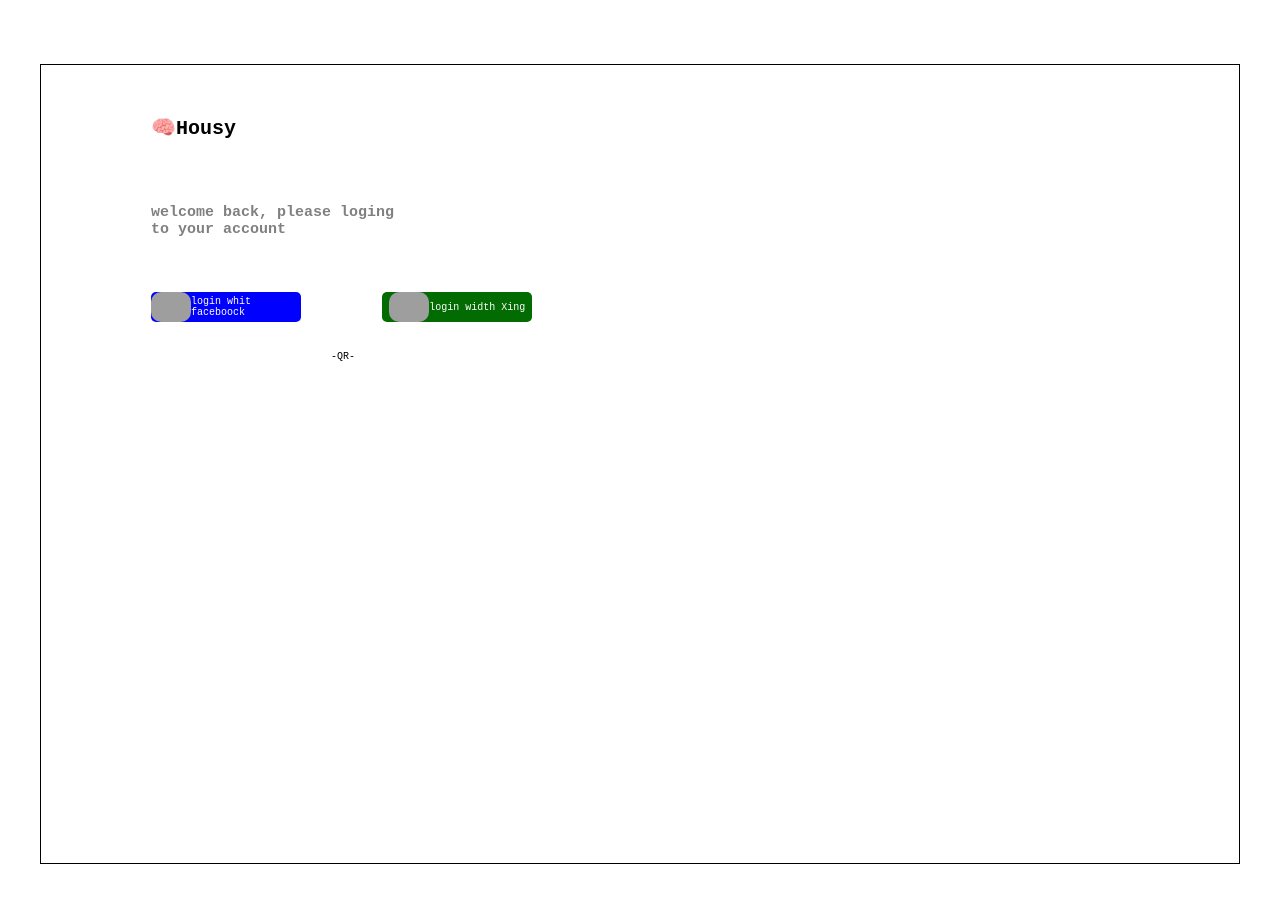
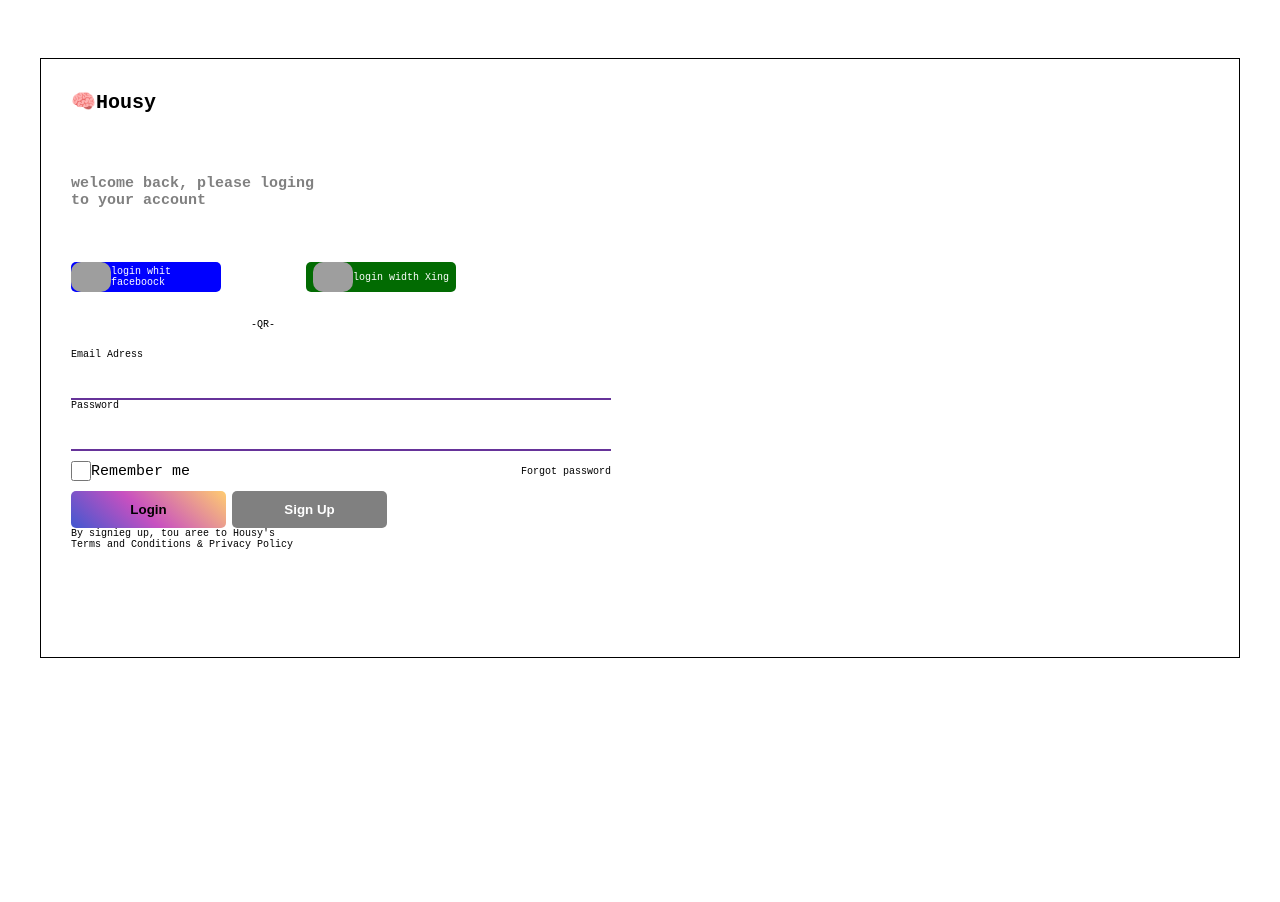
Before and after one commit to xalyrodas/formulario, a plain HTML site: page componentes/loging/loging.html in a window 1280 px wide. Shown: the top 902 px of the page. Before the commit the page ends 864 px from the top, so only its background shows below. Drawn offline with Linux system fonts and the light colour scheme; grey boxes are pictures that could not be loaded.

Commit message:
terminacion de loging

```diff
--- a/componentes/loging/loging.css
+++ b/componentes/loging/loging.css
@@ -1,18 +1,18 @@
 .box-loging{
     width: 100%;
     max-width: 120rem;
-    height: 80rem;
+    height: 60rem;
     margin: auto;
-    margin-top: 5%;
+    margin-top: 4.5%;
     border: 1px solid black;
 
 
     display: grid;
-    grid-template-columns: 75rem auto;
+    grid-template-columns: 60rem auto;
 }
 .box-loging .formulario{
-    height: 100%;
-    padding: 5rem 11rem;
+   height:50%;
+    padding: 3rem;
 
     display: grid;
     grid-template-columns: repeat(8 1fr);
@@ -43,7 +43,7 @@
 
 }
 .box-loging .btn-face img{
-    width: 50;
+    width: px;
     height: 30px;
     border-radius: 10px;
 }
@@ -65,7 +65,66 @@
 }
 .box-loging samp{
     grid-column: 1/9;
+    grid-row:4/5;
     margin-left: 180px;
     margin-top: -30px;
 
 }
+.box-loging  #login {
+    grid-column: 1/9;
+    grid-row:4/5;
+ }
+
+ .box-loging  #login label {
+     display: flex;
+     flex-direction: column;
+ }
+
+ .box-loging #login input {
+     height: 4rem;
+     border: none;
+     outline: none;
+     font-size: 1.7rem;
+     color: black;
+     font-weight: 600;
+     border-bottom: 2px solid rebeccapurple;
+ }
+
+ .box-loging #login .opciones span {
+     color: black;
+ }
+
+ .box-loging #login .opciones {
+     display: flex;
+     justify-content: space-between;
+     align-items: center;
+ }
+
+ .box-loging #login .opciones label {
+     font-size: 1.5rem;
+
+     display: flex;
+     flex-direction: row;
+     align-items: center;
+ }
+
+ .box-loging #login .opciones label input {
+     width: 2rem;
+ }
+
+ .box-loging  #login .botones button {
+     width: 15.5rem;
+     height: 3.7rem;
+     border-radius: 5px;
+     border: none;
+ }
+
+ .box-loging #login .botones .b1 {
+     color: black;
+     background-image: linear-gradient(43deg, #4158D0 0%, #C850C0 46%, #FFCC70 100%);
+ }
+
+ .box-loging #login .botones .b2 {
+     background-color: gray;
+     color: white;
+ }
--- a/componentes/loging/loging.html
+++ b/componentes/loging/loging.html
@@ -21,6 +21,36 @@
             <div class="btn-xing">
                 <img src="https://img.freepik.com/vector-premium/nuevo-logotipo-twitter-x-2023-descarga-vector-logotipo-twitter-x_691560-10796.jpg?w=360" alt="">login width Xing  </div>
             <samp>-QR-</samp>
+            <form action="" id="login">
+                <label for="">
+                    Email Adress
+                    <input type="email">
+                </label>
+                <label for="">
+                    Password
+                    <input type="password">
+                </label>
+                <div class="opciones">
+                    <label for="">
+                        <input type="checkbox" name="" id="">
+                        Remember me
+                    </label>
+                    <span>Forgot password</span>
+                </div>
+                <div class="botones">
+                    <button class="b1"> <h4>Login</h4> </button>
+                    <button class="b2"> <h4>Sign Up</h4> </button>
+                </div>
+                <div>
+                    <p>By signieg up, tou aree to Housy's</p>
+                    <p>Terms and Conditions & Privacy Policy</p>
+                </div>
+            </form>
+
+        </div>
+        <div class="banner"></div>
+    </section>
+
         </div>
         <div class="banner"></div>
       </section>
```
